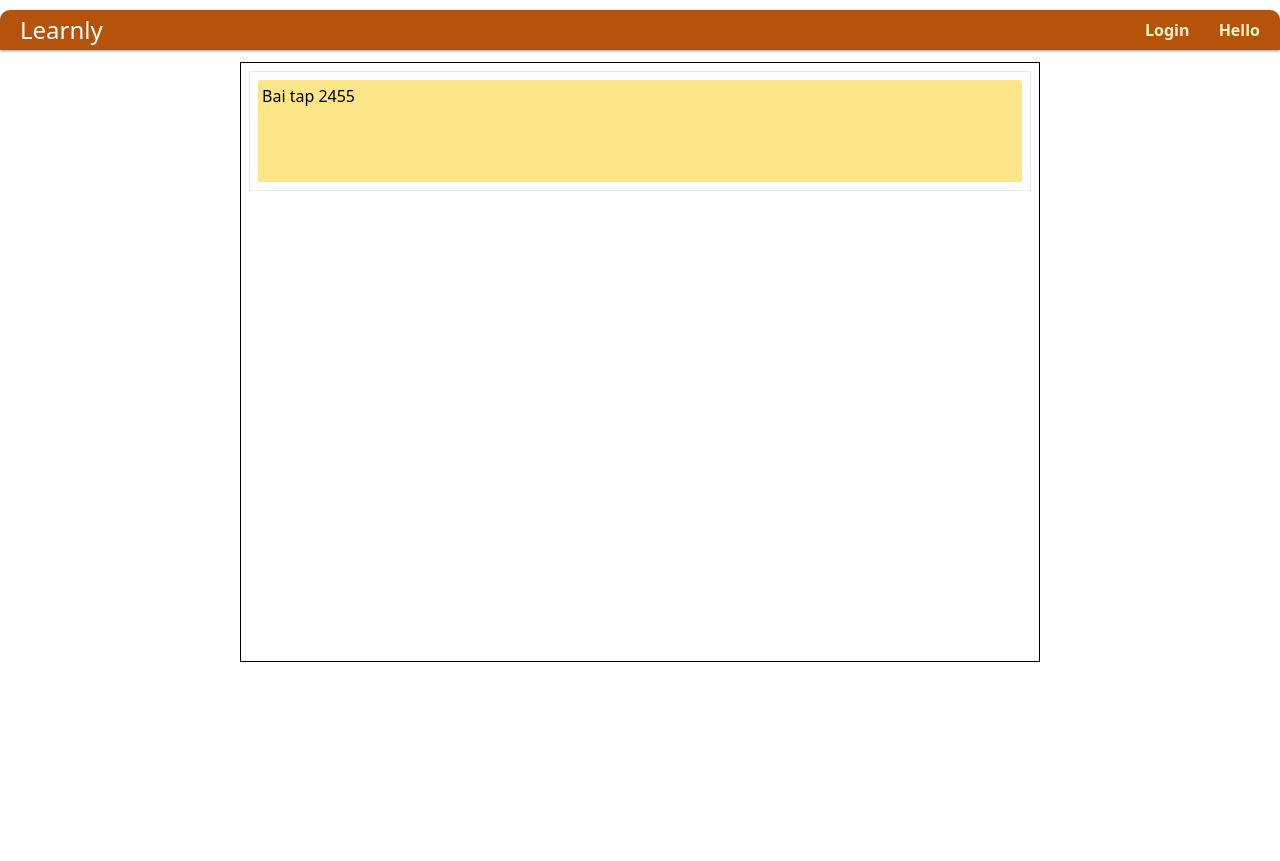
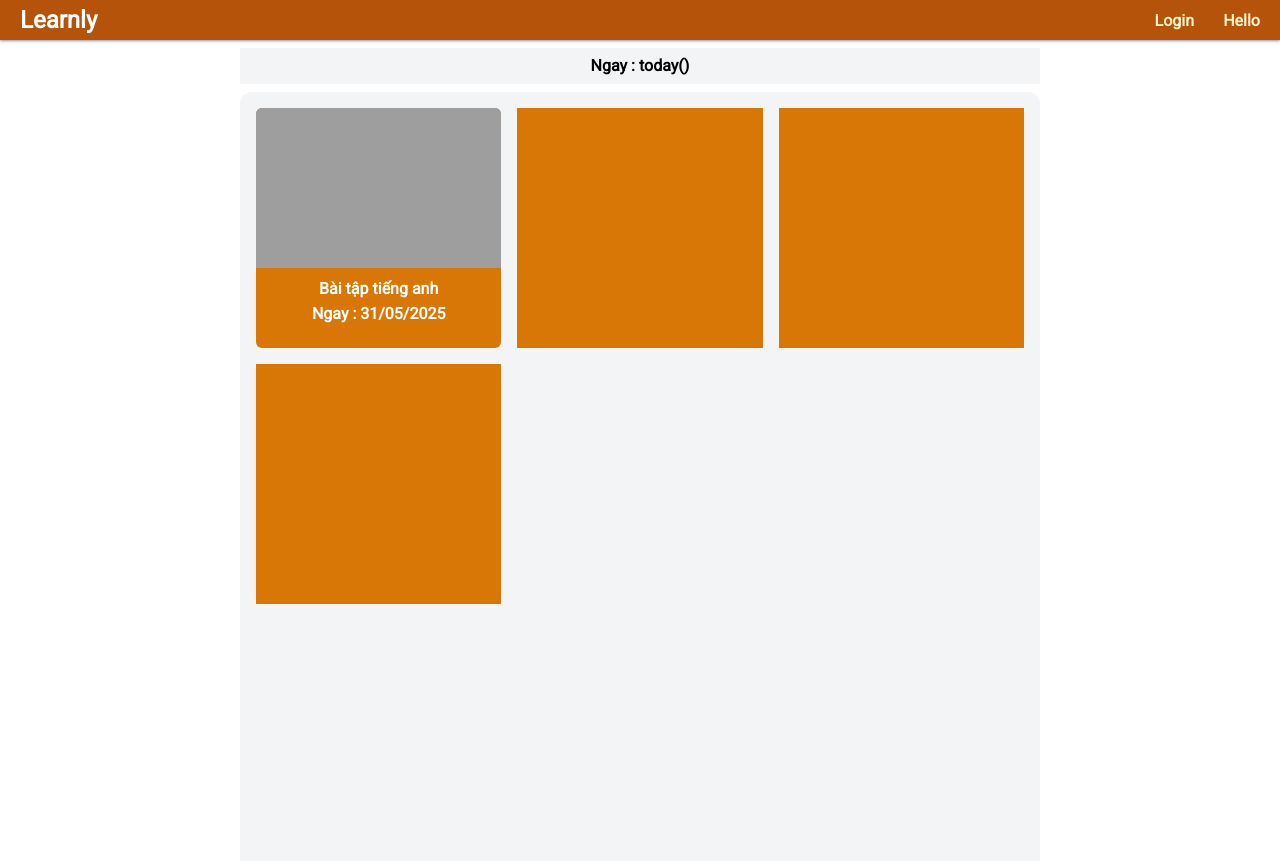
Before and after one commit to beanladance/chiplearnly, a Flask app: page / in a window 1280 px wide. Shown: the top 861 px of the page. Before the commit the page ends 662 px from the top, so only its background shows below. Run offline with Flask 3, Linux system fonts and the light colour scheme; some libraries are stand-ins or nearby versions; grey boxes are pictures that could not be loaded.

Commit message:
Add files via upload

```diff
--- a/templates/index.html
+++ b/templates/index.html
@@ -1,26 +1,39 @@
 {% extends "base.html" %}
 {% block content %}
-<nav class="mt-[10px] h-[40px] w-[100%] bg-amber-700 items-center justify-between flex px-[20px] rounded-t-[10px] shadow shadow-gray-400">
-    <div class="text-2xl text-white">Learnly</div>
+  <nav class="h-[40px] w-full bg-amber-700 items-center justify-between flex px-[20px] shadow shadow-gray-400">
+    <div class="text-2xl text-white font-bold" style="font-family: 'Roboto', sans-serif;">Learnly</div>
     <div class="space-x-[25px] text-amber-100">
-      <a class="rounded-[5px] font-bold" href="#">Login</a>
-      <a class="rounded-[5px] font-bold" href="#">Hello</a>
+      <a class="rounded-[5px] font-bold" style="font-family: 'Roboto', sans-serif;" href="#">Login</a>
+      <a class="rounded-[5px] font-bold" style="font-family: 'Roboto', sans-serif;" href="#">Hello</a>
     </div>
   </nav>
-  <div class="justify-center items-center flex mt-3">
-    <div class="w-full border border-black h-[600px] max-w-[800px]">
-      <div class="w-full h-[150px] overflow-y-auto overflow-auto border-gray-300 rounded-lg p-2 bg-white">
-        <div class="grid grid-cols-5 sm:grid-cols-1 gap-2">
-          <div class="p-2 border h-[120px] hover:bg-gray-100 cursor-pointer items-center justify-center">
-            <div class="rounded-sm bg-amber-200 h-full p-1">
-              <div class=" h-full w-full">
-                <p>Bai tap 2455</p>
-              </div>
-            </div>
+  <div class="justify-center items-center flex" style="font-family: 'Roboto', sans-serif;">
+    <div class="h-9 overflow-hidden mt-2 w-full grid  bg-gray-100 max-w-[800px] gap-4 rounded-sm text-center items-center justify-center">
+      <h1 class="font-bold">Ngay : today()</h1>
+    </div>
+</div>
+
+  <div class="justify-center items-center flex">
+    <div class="mt-2 py-4 w-full grid  sm:grid-cols-2 grid-rows-5 md:grid-cols-3 bg-gray-100 max-w-[800px] px-4 gap-4 rounded-xl overflow-y-auto ">
+      <div class=" bg-amber-600 h-60 overflow-hidden justify-center items-center font-bold rounded-md hover:bg-amber-900">
+          <img src="https://images.unsplash.com/photo-1497633762265-9d179a990aa6?q=80&w=2073&auto=format&fit=crop&ixlib=rb-4.1.0&ixid=M3wxMjA3fDB8MHxwaG90by1wYWdlfHx8fGVufDB8fHx8fA%3D%3D" class="object-cover w-full h-40">
+
+          <div class="mx-auto p-2 text-wrap text-center">
+            <span class=" text-white" style="font-family: 'Roboto', sans-serif;">Bài tập tiếng anh</span><br>
+            <span class=" text-white" style="font-family: 'Roboto', sans-serif;">Ngay : 31/05/2025</span><br>
           </div>
-          <!-- Thêm nữa nếu cần -->
-        </div>
       </div>
+      <div class=" bg-amber-600 h-60 ">
+
+      </div>
+      <div class=" bg-amber-600 h-60 ">
+
+      </div>
+      <div class=" bg-amber-600 h-60 ">
+
+      </div>
+
     </div>
+
   </div>
 {% endblock %}
```
